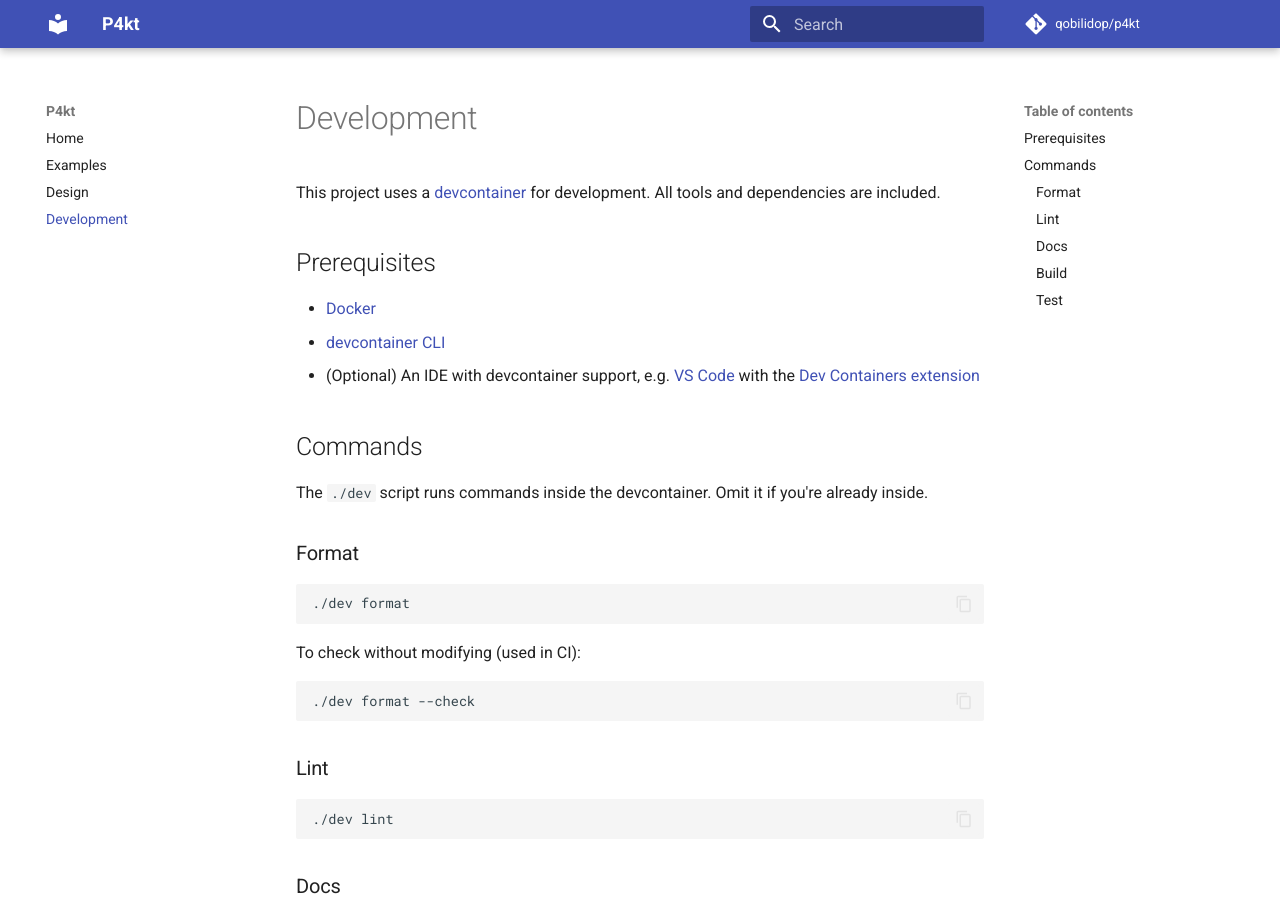
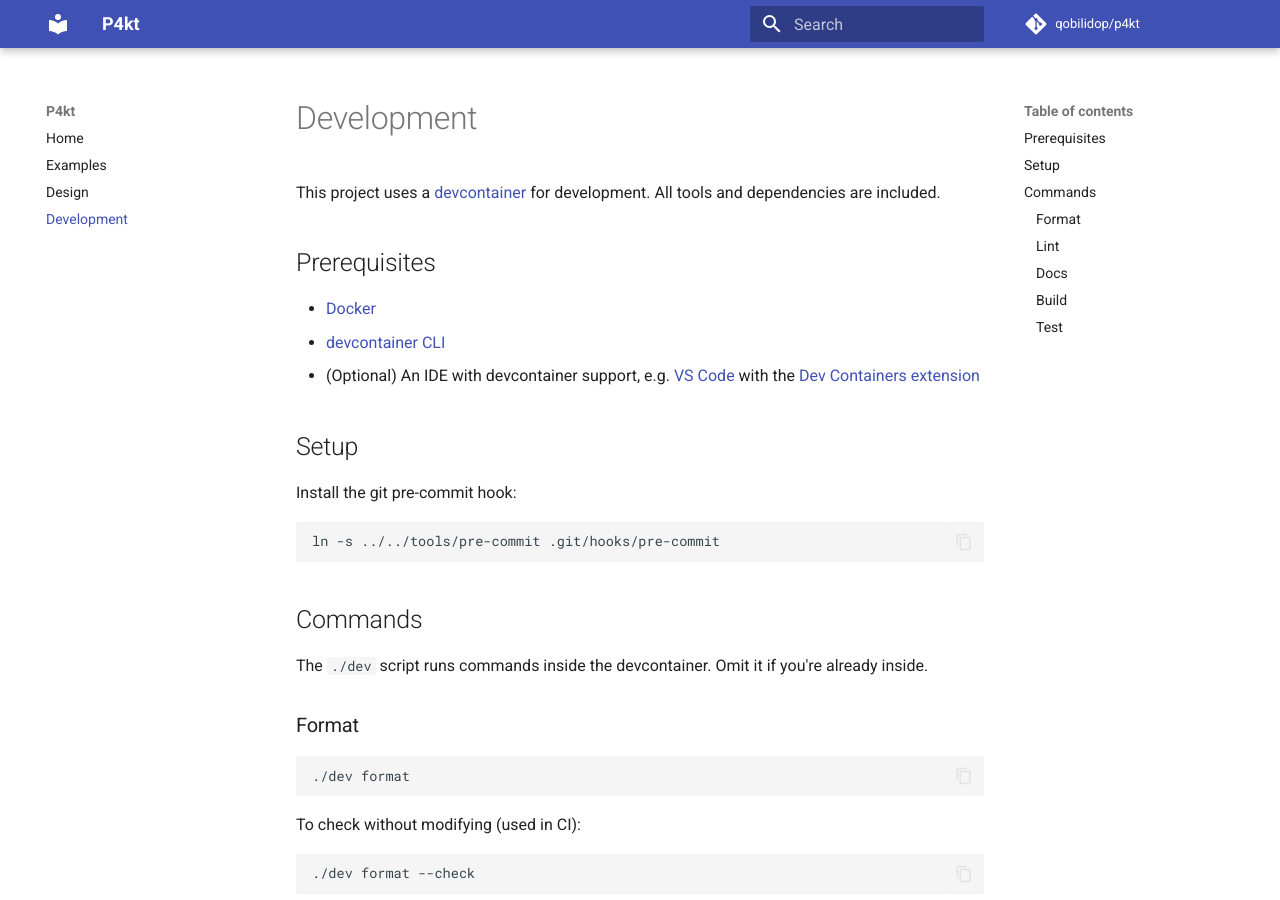
Before and after one commit to qobilidop/p4kt, an MkDocs documentation site: the page built from docs/dev.md, in a window 1280 px wide and 900 px high. Built offline with MkDocs 1.6.1 and Material for MkDocs 9.7.7, drawn with Linux system fonts in a browser that asks for light colours; comment, search, counter and statistics services are not loaded.

Commit message:
Move pre-commit hook to tools/ for version control
The hook was in .git/hooks/ which isn't tracked. Now it lives at
tools/pre-commit with a symlink from .git/hooks/. Setup instructions
added to docs/dev.md.

Co-Authored-By: Claude Opus 4.6 (1M context) <noreply@anthropic.com>

````diff
--- a/docs/dev.md
+++ b/docs/dev.md
@@ -7,6 +7,14 @@ This project uses a [devcontainer](https://containers.dev/) for development. All
 - [Docker](https://www.docker.com/)
 - [devcontainer CLI](https://github.com/devcontainers/cli)
 - (Optional) An IDE with devcontainer support, e.g. [VS Code](https://code.visualstudio.com/) with the [Dev Containers extension](https://marketplace.visualstudio.com/items?itemName=ms-vscode-remote.remote-containers)
+
+## Setup
+
+Install the git pre-commit hook:
+
+```sh
+ln -s ../../tools/pre-commit .git/hooks/pre-commit
+```
 
 ## Commands
 
````
Also changed, not shown: 1 other file.
